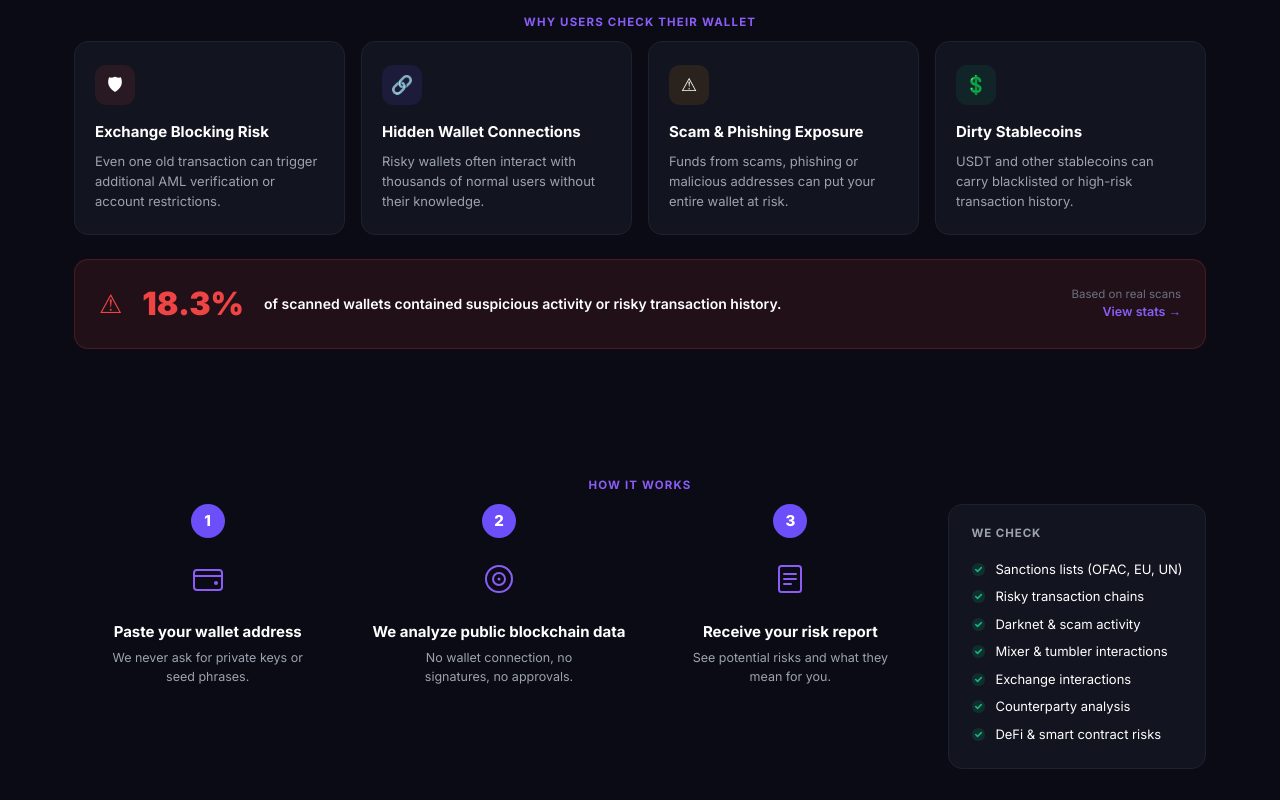
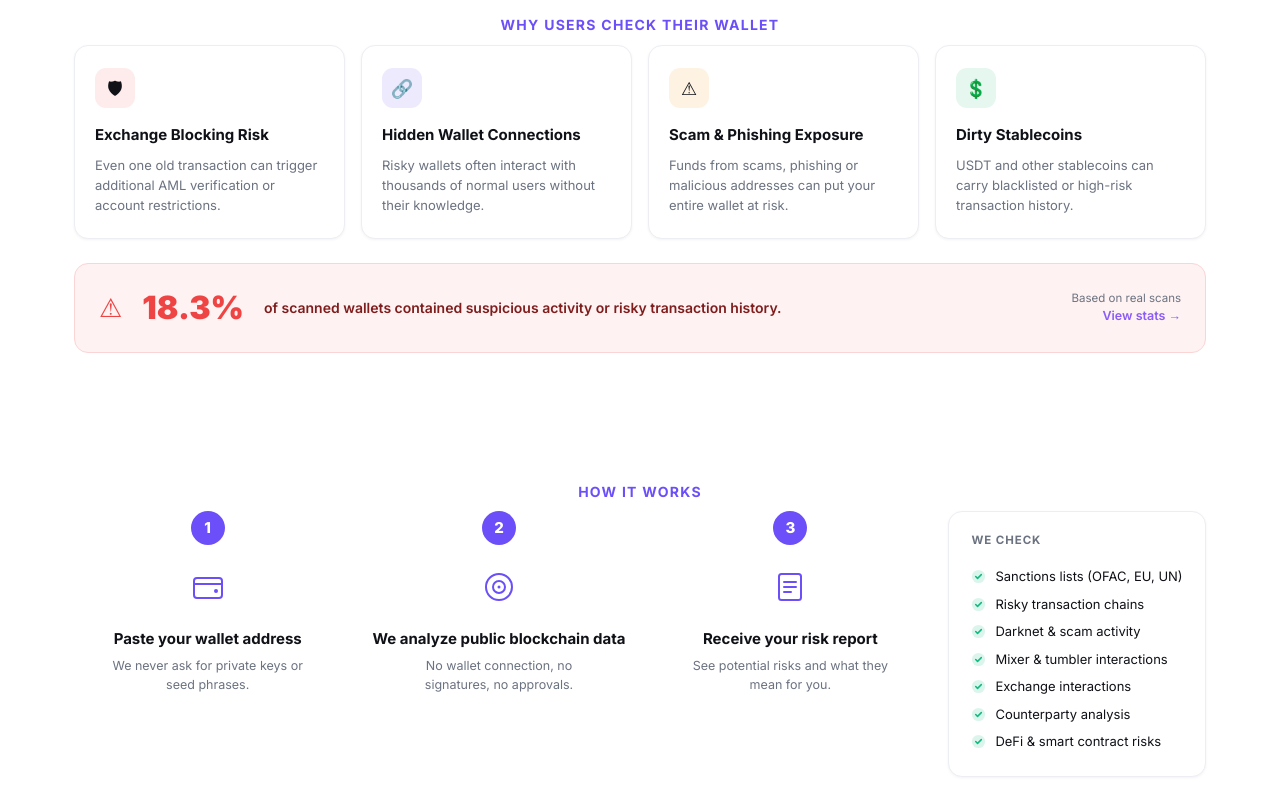
Before and after one commit to S7KK/chainguard, a website: page index.html in a window 1280 px wide. Shown: the part 780-1580 px from the top of the page. Drawn offline with Linux system fonts and the light colour scheme.

Commit message:
Update index.html

```diff
--- a/index.html
+++ b/index.html
@@ -99,7 +99,30 @@ h1 .grad{background:linear-gradient(135deg,var(--purple),var(--blue));-webkit-ba
 
 /* SECTION GENERIC */
 .section{padding:4rem 0}
-.section-eyebrow{font-size:11.5px;font-weight:700;letter-spacing:.1em;text-transform:uppercase;color:var(--purple2);text-align:center;margin-bottom:.6rem}
+.section-eyebrow{font-size:14px;font-weight:700;letter-spacing:.09em;text-transform:uppercase;color:var(--purple2);text-align:center;margin-bottom:.6rem}
+/* LIGHT SECTIONS (match mockup: middle of page is white) */
+.section-light{background:#FFFFFF;color:#0F1117}
+.section-light .section-eyebrow{color:var(--purple)}
+.section-light .section-title{color:#0F1117}
+.section-light .section-sub{color:#6B7280}
+.section-light .why-card{background:#FFFFFF;border-color:#ECEEF3;box-shadow:0 1px 3px rgba(15,17,23,.05)}
+.section-light .why-card-t{color:#0F1117}
+.section-light .why-card-d{color:#6B7280}
+.section-light .why-card-ico.red{background:#FEECEC}
+.section-light .why-card-ico.purple{background:#EEEAFE}
+.section-light .why-card-ico.amber{background:#FEF3E2}
+.section-light .why-card-ico.green{background:#E6F7F0}
+.section-light .statbar{background:#FEF2F2;border-color:#FBD5D5}
+.section-light .statbar-txt{color:#7F1D1D}
+.section-light .how-num{background:var(--purple)}
+.section-light .how-step-ico{color:var(--purple)}
+.section-light .how-step-t{color:#0F1117}
+.section-light .how-step-d{color:#6B7280}
+.section-light .we-check{background:#FFFFFF;border-color:#ECEEF3;box-shadow:0 1px 3px rgba(15,17,23,.05)}
+.section-light .we-check-t{color:#6B7280}
+.section-light .we-check-item{color:#0F1117}
+.section-light .we-check-item svg{color:var(--green)}
+.section-light .why2-d{color:#6B7280}
 .section-title{font-size:32px;font-weight:800;letter-spacing:-.5px;text-align:center;margin-bottom:.6rem}
 .section-sub{font-size:16px;color:var(--tx2);text-align:center;max-width:560px;margin:0 auto 2.5rem}
 
@@ -360,7 +383,7 @@ footer{border-top:1px solid var(--border);padding:2rem 0;margin-top:3rem}
 </section>
 
 <!-- WHY USERS CHECK -->
-<section class="section" id="features">
+<section class="section section-light" id="features">
   <div class="wrap">
     <div class="section-eyebrow">Why users check their wallet</div>
     <div class="why-grid">
@@ -398,7 +421,7 @@ footer{border-top:1px solid var(--border);padding:2rem 0;margin-top:3rem}
 </section>
 
 <!-- HOW IT WORKS -->
-<section class="section" id="how">
+<section class="section section-light" id="how">
   <div class="wrap">
     <div class="section-eyebrow">How it works</div>
     <div class="how-wrap">
@@ -494,14 +517,13 @@ footer{border-top:1px solid var(--border);padding:2rem 0;margin-top:3rem}
         <div class="rep-inc"><svg width="16" height="16" viewBox="0 0 16 16" fill="none"><circle cx="8" cy="8" r="7" fill="currentColor" opacity=".18"/><path d="M5 8l2 2 4-4" stroke="currentColor" stroke-width="1.6" stroke-linecap="round" stroke-linejoin="round"/></svg>AML risk score</div>
         <div class="rep-inc"><svg width="16" height="16" viewBox="0 0 16 16" fill="none"><circle cx="8" cy="8" r="7" fill="currentColor" opacity=".18"/><path d="M5 8l2 2 4-4" stroke="currentColor" stroke-width="1.6" stroke-linecap="round" stroke-linejoin="round"/></svg>Professional PDF report</div>
         <button class="rep-fullbtn" onclick="document.getElementById('addr-1').focus();window.scrollTo({top:0,behavior:'smooth'})">View Full Report →</button>
-        <div class="rep-price">Only $19.99</div>
       </div>
     </div>
   </div>
 </section>
 
 <!-- WHY EVEN 1-2% MATTERS -->
-<section class="section">
+<section class="section section-light">
   <div class="wrap">
     <div class="section-eyebrow">Why even 1-2% matters</div>
     <div class="why2-grid">
```
